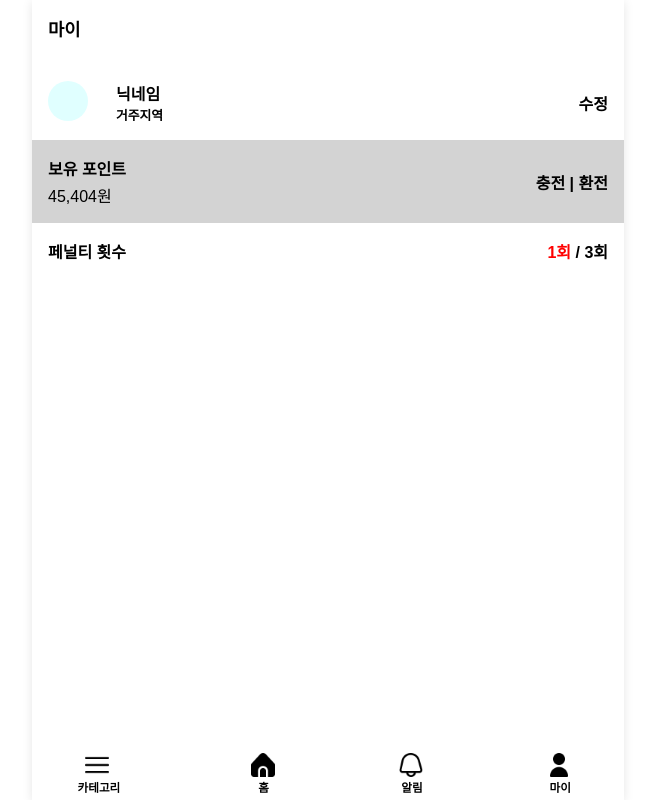
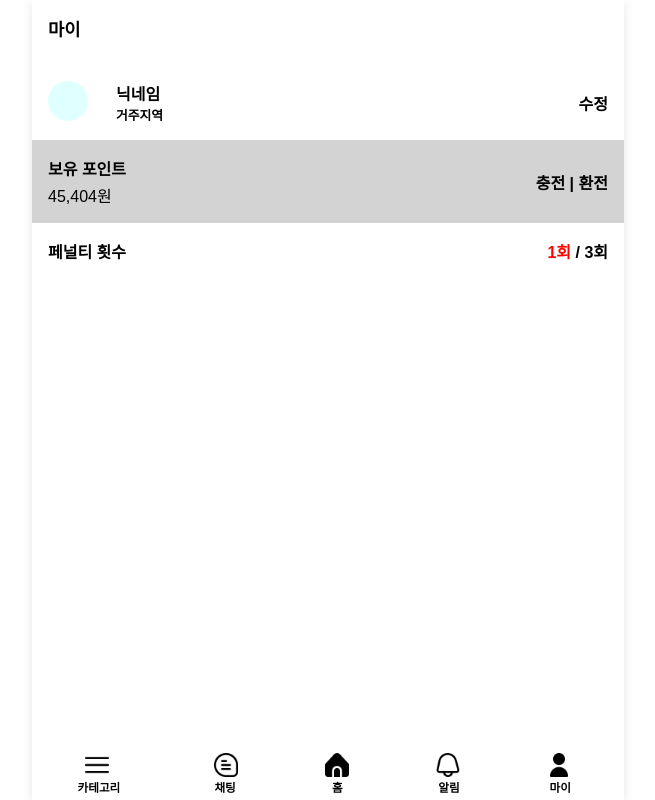
Before and after one commit to m01310g/CapstoneDesign2, a plain HTML site: page src/pages/my-page/my-page.html in a window 1280 px wide. Shown: the whole page, without its empty margins (312-967 px from the left). Drawn offline with Linux system fonts and the light colour scheme.

Commit message:
Add files via upload

```diff
--- a/src/pages/my-page/my-page.html
+++ b/src/pages/my-page/my-page.html
@@ -51,6 +51,12 @@
             <div>카테고리</div>
           </a>
         </div>
+        <div id="chatting-icon-container">
+          <a href="#">
+            <img class="category-icon" src="../../../assets/img/chatting-off.png">
+            <div>채팅</div>
+          </a>
+        </div>
         <div id="home-icon-container">
           <a href="../home/home.html">
             <img class="home-icon" src="../../../assets/img/home-on.png">
```
